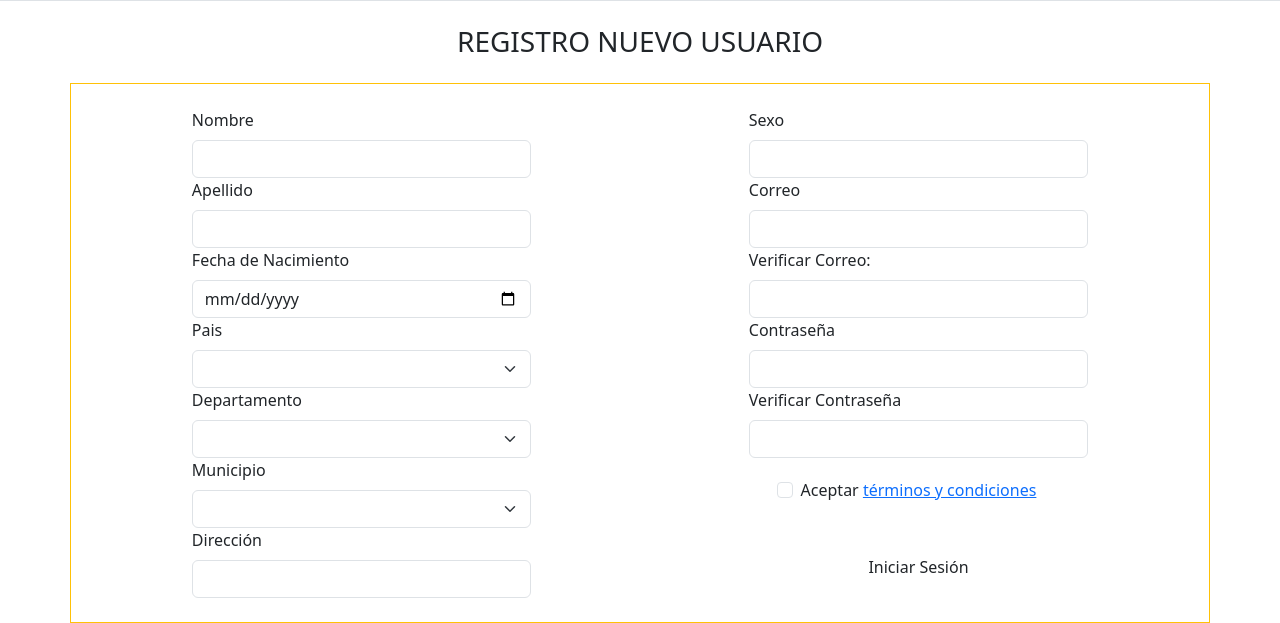
After one commit to danimelenge/Ecommerce, a PHP site: page /Register.php in a window 1280 px wide. The commit adds this page. Shown: the part 398-1021 px from the top of the page. Run offline with PHP 8.4, Linux system fonts and the light colour scheme.

Commit message:
agregar register

```diff
--- /dev/null
+++ b/views/Register.php
@@ -0,0 +1,122 @@
+<?php
+require_once('resources/initiator.php')
+?>
+    <link rel="stylesheet" href="../css/styleRegister.css" />
+<?php
+require_once('resources/Header1.php')
+?>
+
+<body>
+
+    <!-- Esto se remplaza por el Header del Proyecto -->
+    <header class="p-5 text-bg-dark d-flex flex-wrap justify-content-center py-4 mb-4 border-bottom">
+        Espacio header
+    </header>
+
+    <div class="d-flex flex-wrap justify-content-center mb-3">
+        <h3>REGISTRO NUEVO USUARIO</h3>
+    </div>
+
+    <div class="con1 container border border-warning p-4">
+        <div class="row justify-content-center">
+            <div class="col-md-6">
+
+                <div class="container d-flex flex-column align-items-center">
+
+                    <div class="col-8">
+                        <label for="inputName" class="form-label">Nombre</label>
+                        <input type="text" class="form-control">
+                    </div>
+                    <div class="col-8">
+                        <label for="inputLastName" class="form-label">Apellido</label>
+                        <input type="text" class="form-control">
+                    </div>
+
+                    <div class="col-8">
+                        <label for="dateOfBirth" class="form-label">Fecha de Nacimiento</label>
+                        <input type="date" class="form-control" id="dateOfBirth" name="dateOfBirth">
+                    </div>
+
+                    <div class="country col-8">
+                        <label for="inputAdress" class="form-label">Pais</label>
+                        <select class="form-select " aria-label="Default select example">
+                            <option selected></option>
+                            <option value="1">One</option>
+                            <option value="2">Two</option>
+                            <option value="2">Three</option>
+
+                        </select>
+                    </div>
+                    <div class="department col-8">
+                        <label for="inputAdress" class="form-label">Departamento</label>
+                        <select class="form-select  " aria-label="Default select example">
+                            <option selected></option>
+                            <option value="1">One</option>
+                            <option value="2">Two</option>
+                            <option value="2">Three</option>
+
+                        </select>
+                    </div>
+                    <div class="municipality col-8">
+                        <label for="inputMunicipality" class="form-label">Municipio</label>
+                        <select class="form-select " aria-label="Default select example">
+                            <option selected></option>
+                            <option value="1">One</option>
+                            <option value="2">Two</option>
+                            <option value="2">Three</option>
+
+                        </select>
+                    </div>
+
+                    <div class=" col-8">
+                        <label for="inputAddress" class="form-label">Dirección</label>
+                        <input type="text" class="form-control">
+                    </div>
+                </div>
+            </div>
+
+            <div class="col-md-6">
+                <div class="container d-flex flex-column align-items-center">
+
+                    <div class="col-8">
+                        <label for="inputName" class="form-label">Sexo</label>
+                        <input type="text" class="form-control">
+                    </div>
+                    <div class="col-8">
+                        <label for="inputEmail" class="form-label">Correo</label>
+                        <input type="email" class="form-control" id="inputEmail" name="inputEmail">
+                    </div>
+                    <div class="col-8">
+                        <label for="inputEmailVerification" class="form-label">Verificar Correo:</label>
+                        <input type="email" class="form-control" id="inputEmailVerification"
+                            name="inputEmailVerification">
+                    </div>
+                    <div class="col-8">
+                        <label for="inputPassword" class="form-label">Contraseña</label>
+                        <input type="password" class="form-control">
+                    </div>
+                    <div class="col-8">
+                        <label for="inputPassword2" class="form-label">Verificar Contraseña</label>
+                        <input type="password" class="form-control">
+                    </div>
+
+
+                    <div class="mb-3 form-check" style="padding: 20px;">
+                        <input type="checkbox" class="form-check-input" id="terminos" name="terminos">
+                        <label class="form-check-label" for="terminos">
+                            Aceptar <a href="">términos y condiciones</a>
+                        </label>
+                    </div>
+                    <div class="container d-flex flex-column align-items-center" style="padding: 10px;">
+
+                        <button type="button" class="btn">Iniciar Sesión</button>
+                    </div>
+
+                </div>
+            </div>
+        </div>
+    </div>
+
+</body>
+
+</html>
--- a/views/resources/header1.php
+++ b/views/resources/header1.php
@@ -7,7 +7,7 @@ require_once('initiator.php');
 <body>
     <header class="navbar navbar-expand-lg navbar-dark BgBlack">
         <div class="container-fluid ">
-            <a class="navbar-brand containerlogo center" href="editUser.php">
+            <a class="navbar-brand containerlogo center" href="Register.php">
                 <img class="logo" src="../img/BD1.png" alt="Logo" />
 
             </a>
```
Also changed, not shown: css/styleRegister.css (added, +67 -0 lines).
